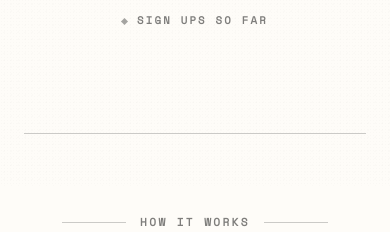
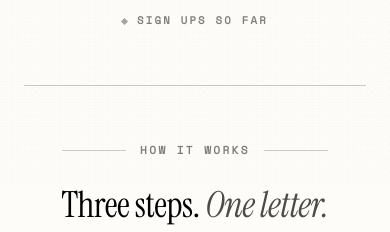
Before and after one commit to SEALED-org/sealed-landing-page, a React (Vite) app: page / in a window 390 px wide. Shown: the part 658-890 px from the top of the page. Built offline with nearby package versions, Linux system fonts and the light colour scheme; no server answers; the database is empty.

Commit message:
fix(quick-260724-tb6): tighten section transition spacing
- apply approved hero and divider padding
- reduce workflow and research transition gaps responsively

```diff
--- a/src/index.css
+++ b/src/index.css
@@ -223,7 +223,7 @@ nav.top .join .arrow { font-family: var(--font-serif); font-style: italic; opaci
 
 /* ─── Hero ─────────────────────────────────────────────────── */
 header.hero {
-  padding: 132px 24px 48px;
+  padding: 132px 24px 32px;
   text-align: center;
   position: relative; overflow: hidden;
 }
@@ -423,13 +423,13 @@ form.waitlist.is-submitted { display: none; }
 
 /* ─── Section divider ─────────────────────────────────────── */
 .section-divider {
-  padding: 8px 24px 0;
+  padding: 0 24px;
   display: flex; justify-content: center;
 }
 .section-divider .inner {
   width: 100%; max-width: var(--shell);
   display: flex; align-items: center; justify-content: center;
-  gap: 18px; padding: 48px 0;
+  gap: 18px; padding: 24px 0;
 }
 .section-divider .rule { flex: 1; height: 1px; background: var(--color-ink-20); }
 .section-divider .sym {
@@ -440,9 +440,9 @@ form.waitlist.is-submitted { display: none; }
 
 /* ─── How it Works ────────────────────────────────────────── */
 section.how {
-  padding: 32px 24px 96px;
+  padding: 32px 24px 72px;
 }
-@media (min-width: 768px) { section.how { padding: 96px 24px 128px; } }
+@media (min-width: 768px) { section.how { padding: 64px 24px 80px; } }
 .how-inner { max-width: var(--shell); margin: 0 auto; text-align: center; }
 
 .how-eyebrow, .research-eyebrow {
@@ -522,7 +522,7 @@ section.how {
 
 /* ─── The Research ─────────────────────────────────────────── */
 section.research {
-  padding: 88px 24px 96px;
+  padding: 64px 24px 96px;
   background: var(--color-off-white);
   border-top: 1px solid var(--color-ink-06);
   border-bottom: 1px solid var(--color-ink-06);
@@ -749,7 +749,7 @@ section.research .research-eyebrow { margin-bottom: 28px; }
 }
 
 @media (max-width: 760px) {
-  section.research { padding: 56px 20px 64px; }
+  section.research { padding: 48px 20px 64px; }
   .rs-stamp { width: 78px; height: 78px; top: -2px; right: 4px; }
   .rs-stats {
     grid-template-columns: 1fr;
```
